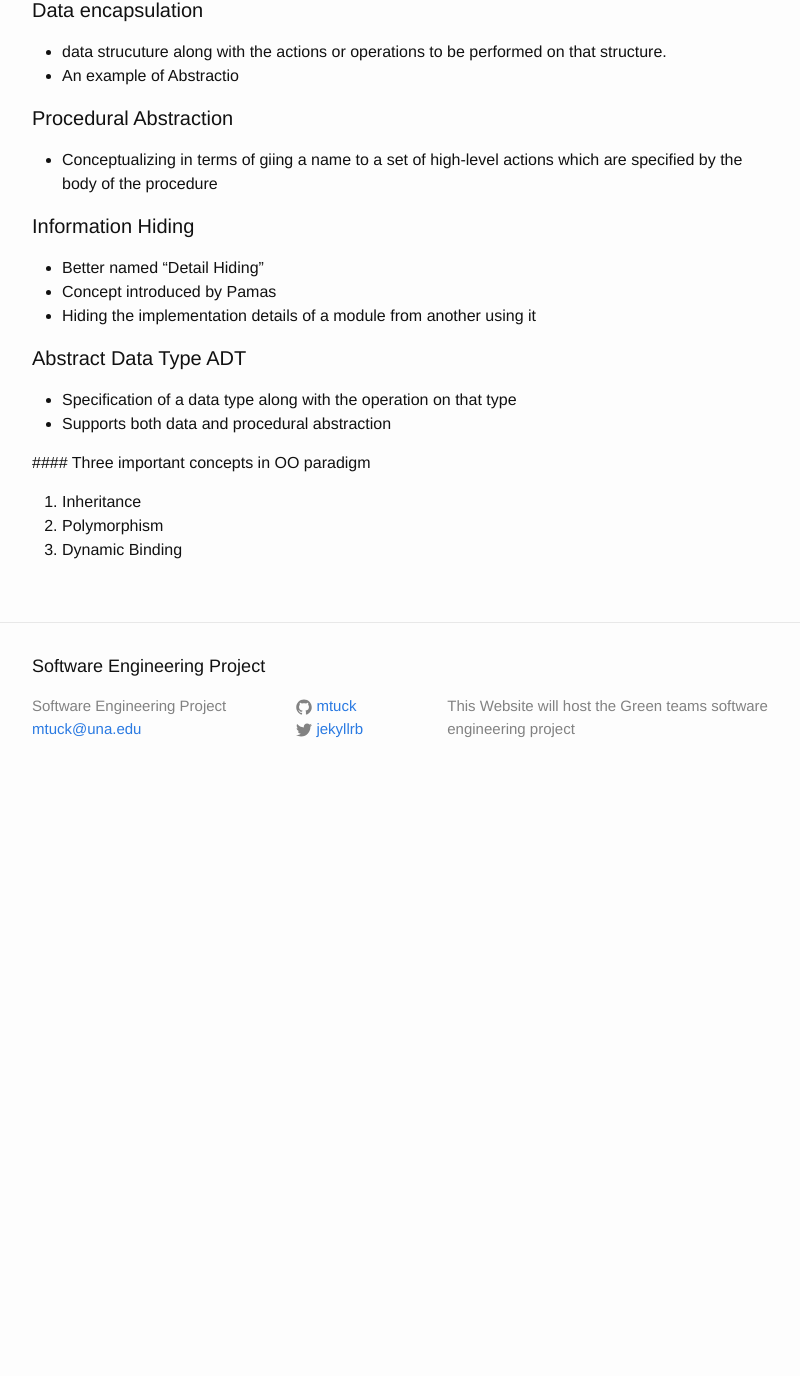
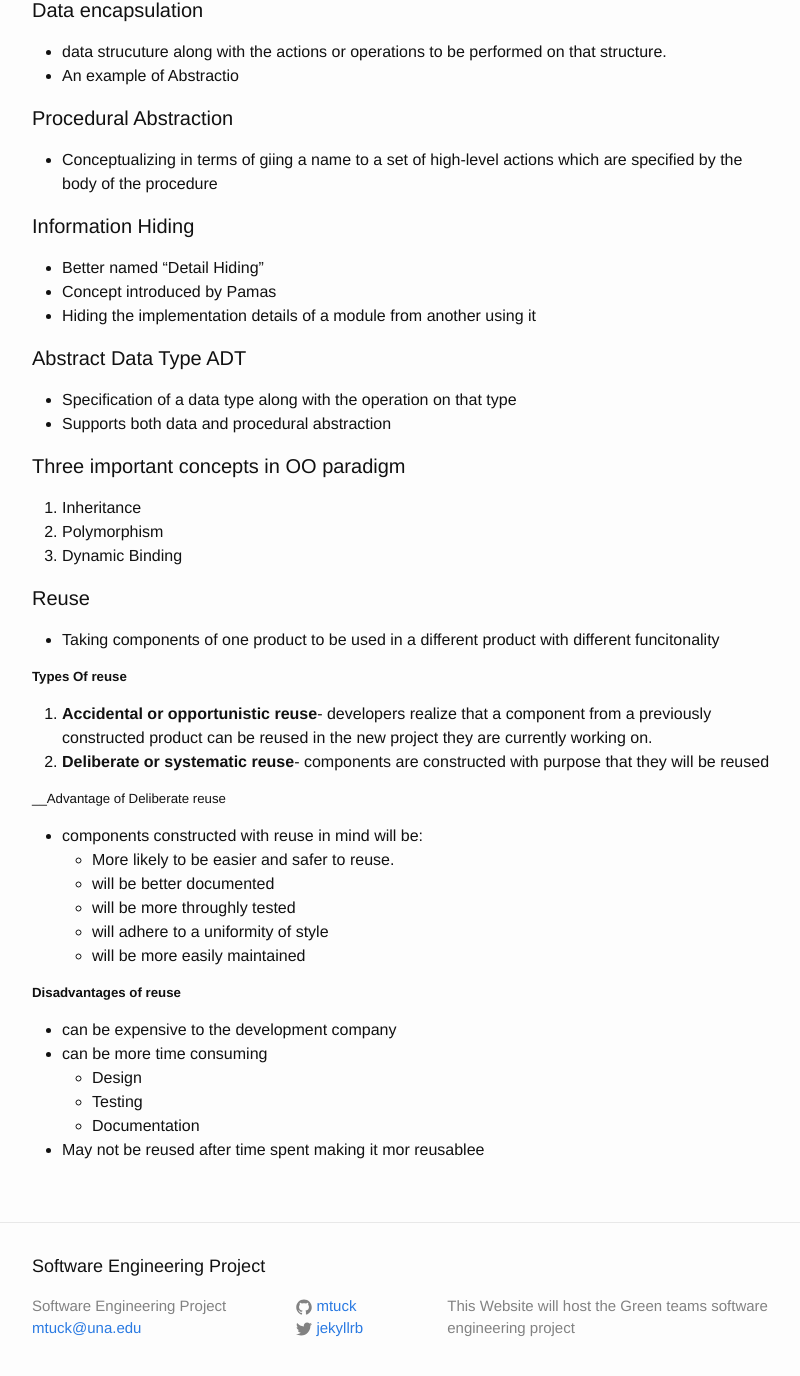
Before and after one commit to mtuck/455Project, a Jekyll site: the page built from _posts/2016-02-23-Chapter7Notes.markdown, in a window 1280 px wide and 1400 px high, scrolled down 1453 px. Shown: the top 1376 px of the window, without its empty margins (238-1038 px from the left). Built offline with Jekyll 4.4.1, drawn with Linux system fonts in a browser that asks for light colours; before the commit the page ends 2253 px from its top, so only the background shows below that.

Commit message:
added reuse

```diff
--- a/_posts/2016-02-23-Chapter7Notes.markdown
+++ b/_posts/2016-02-23-Chapter7Notes.markdown
@@ -66,7 +66,31 @@ A means of achieving stepwise refinement by suppressing unnecessary details and
 * Specification of a data type along with the operation on that type
 * Supports both data and procedural abstraction
 
- #### Three important concepts in OO paradigm
- 1. Inheritance
- 2. Polymorphism
- 3. Dynamic Binding
+#### Three important concepts in OO paradigm
+1. Inheritance
+2. Polymorphism
+3. Dynamic Binding
+
+#### Reuse
+* Taking components of one product to be used in a different product with different funcitonality
+
+##### __Types Of reuse__
+1. __Accidental or opportunistic reuse__- developers realize that a component from a previously constructed product can be reused in the new project they are currently working on.
+2. __Deliberate or systematic reuse__- components are constructed with purpose that they will be reused
+
+##### __Advantage of Deliberate reuse
+* components constructed with reuse in mind will be:
+    * More likely to be easier and safer to reuse.
+    * will be better documented
+    * will be more throughly tested
+    * will adhere to a uniformity of style
+    * will be more easily maintained
+
+
+##### __Disadvantages of reuse__
+* can be expensive to the development company
+* can be more time consuming
+    * Design
+    * Testing
+    * Documentation
+* May not be reused after time spent making it mor reusablee
```
